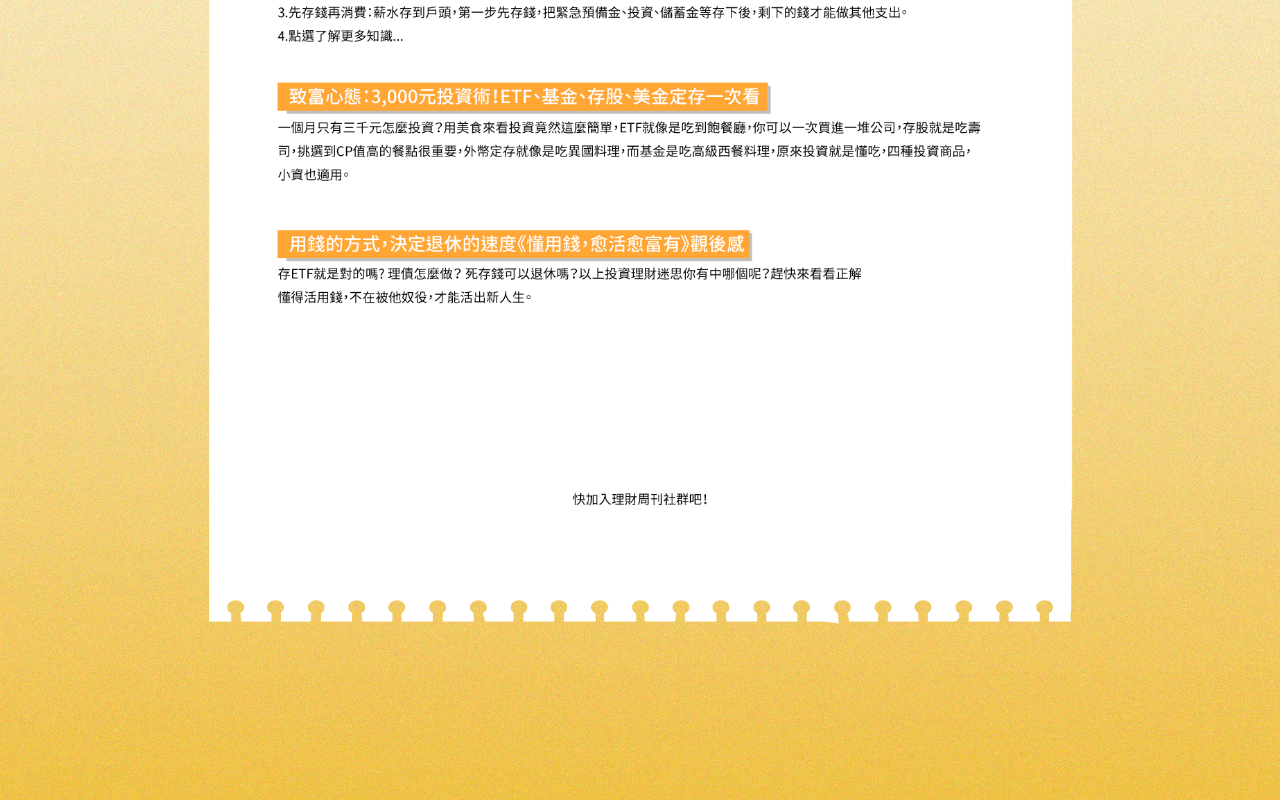
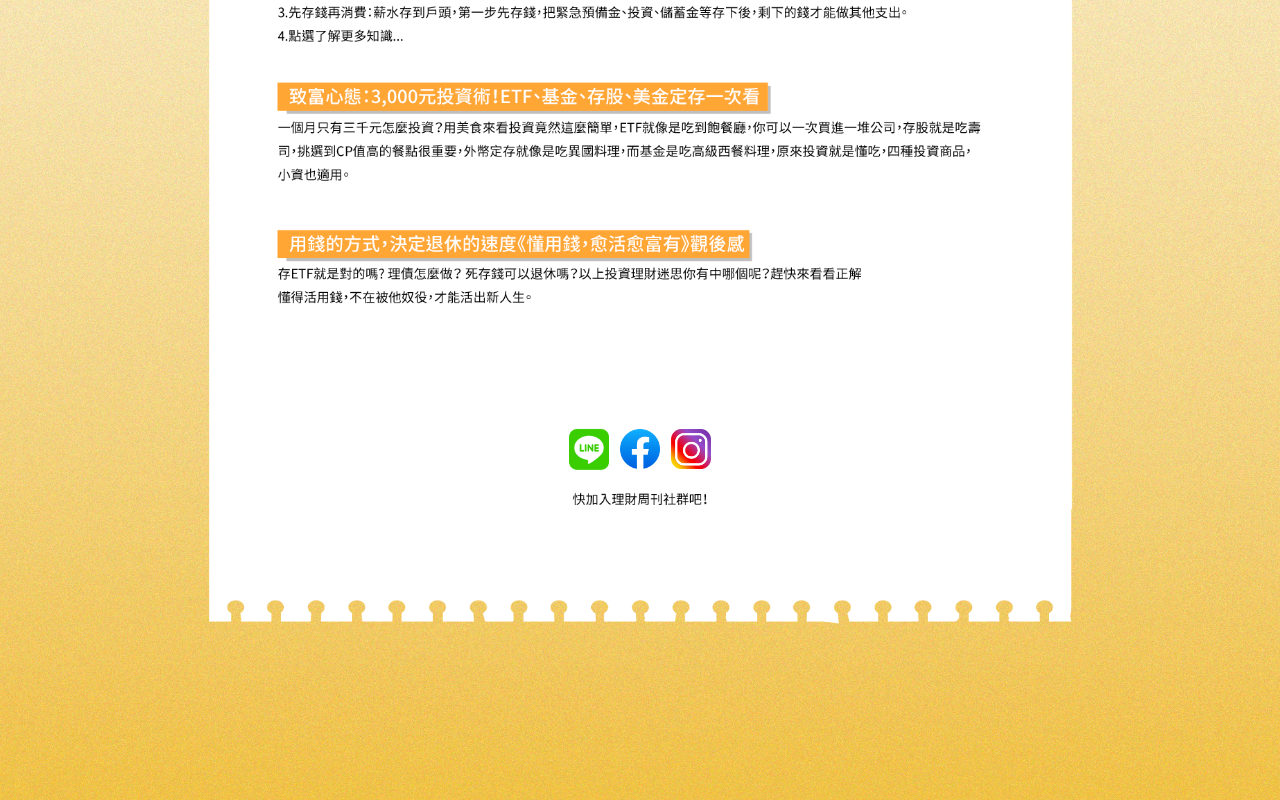
Before and after one commit to Ying-Kai-Liao/static-quiz, a Next.js app: page /finish/0 in a window 1280 px wide. Shown: the part 1195-1995 px from the top of the page. Built offline with nearby package versions, Linux system fonts and the light colour scheme.

Commit message:
social icon

```diff
--- a/app/finish/[score]/ScoreClient.tsx
+++ b/app/finish/[score]/ScoreClient.tsx
@@ -88,8 +88,8 @@ const ScoreClient: React.FC<ScoreClientProps> = ({
       {/* 社群連結 */}
       <div className={`
            ${size.width > 640
-          ? 'text-center absolute top-[82%] left-[50%] translate-x-[-50%] translate-y-[-50%]'
-          : 'text-center absolute top-[310%]  left-[50%] translate-x-[-50%] translate-y-[-50%]'}
+          ? 'z-10 text-center absolute top-[82%] left-[50%] translate-x-[-50%] translate-y-[-50%]'
+          : 'z-10 text-center absolute top-[310%]  left-[50%] translate-x-[-50%] translate-y-[-50%]'}
         `}>
         <Link href="https://www.facebook.com/moneyweekly.tw?mibextid=LQQJ4d">
           <button type="button">
@@ -99,8 +99,8 @@ const ScoreClient: React.FC<ScoreClientProps> = ({
       </div>
       <div className={`
            ${size.width > 640
-          ? 'text-center absolute top-[82%] left-[46%] translate-x-[-50%] translate-y-[-50%]'
-          : 'text-center absolute top-[310%]  left-[35%] translate-x-[-50%] translate-y-[-50%]'}
+          ? 'z-10 text-center absolute top-[82%] left-[46%] translate-x-[-50%] translate-y-[-50%]'
+          : 'z-10 text-center absolute top-[310%]  left-[35%] translate-x-[-50%] translate-y-[-50%]'}
         `}>
         <Link href="https://lin.ee/Q0VwsSQ">
           <button color="line" type="button">
@@ -110,8 +110,8 @@ const ScoreClient: React.FC<ScoreClientProps> = ({
       </div>
       <div className={`
            ${size.width > 640
-          ? 'text-center absolute top-[82%] left-[54%] translate-x-[-50%] translate-y-[-50%]'
-          : 'text-center absolute top-[310%]  left-[65%] translate-x-[-50%] translate-y-[-50%]'}
+          ? 'z-10 text-center absolute top-[82%] left-[54%] translate-x-[-50%] translate-y-[-50%]'
+          : 'z-10 text-center absolute top-[310%]  left-[65%] translate-x-[-50%] translate-y-[-50%]'}
         `}>
         <Link href="https://instagram.com/moneyweekly.ig?igshid=MzRlODBiNWFlZA==">
           <button color="instagram" type="button">
@@ -166,8 +166,8 @@ const ScoreClient: React.FC<ScoreClientProps> = ({
       {/* 社群連結 */}
       <div className={`
            ${size.width > 640
-          ? 'text-center absolute top-[82%] left-[50%] translate-x-[-50%] translate-y-[-50%]'
-          : 'text-center absolute top-[300%]  left-[50%] translate-x-[-50%] translate-y-[-50%]'}
+          ? 'z-10 text-center absolute top-[82%] left-[50%] translate-x-[-50%] translate-y-[-50%]'
+          : 'z-10 text-center absolute top-[300%]  left-[50%] translate-x-[-50%] translate-y-[-50%]'}
         `}>
         <Link href="https://www.facebook.com/moneyweekly.tw?mibextid=LQQJ4d">
           <button type="button">
@@ -177,8 +177,8 @@ const ScoreClient: React.FC<ScoreClientProps> = ({
       </div>
       <div className={`
            ${size.width > 640
-          ? 'text-center absolute top-[82%] left-[46%] translate-x-[-50%] translate-y-[-50%]'
-          : 'text-center absolute top-[300%]  left-[35%] translate-x-[-50%] translate-y-[-50%]'}
+          ? 'z-10 text-center absolute top-[82%] left-[46%] translate-x-[-50%] translate-y-[-50%]'
+          : 'z-10 text-center absolute top-[300%]  left-[35%] translate-x-[-50%] translate-y-[-50%]'}
         `}>
         <Link href="https://lin.ee/Q0VwsSQ">
           <button color="line" type="button">
@@ -188,8 +188,8 @@ const ScoreClient: React.FC<ScoreClientProps> = ({
       </div>
       <div className={`
            ${size.width > 640
-          ? 'text-center absolute top-[82%] left-[54%] translate-x-[-50%] translate-y-[-50%]'
-          : 'text-center absolute top-[300%]  left-[65%] translate-x-[-50%] translate-y-[-50%]'}
+          ? 'z-10 text-center absolute top-[82%] left-[54%] translate-x-[-50%] translate-y-[-50%]'
+          : 'z-10 text-center absolute top-[300%]  left-[65%] translate-x-[-50%] translate-y-[-50%]'}
         `}>
         <Link href="https://instagram.com/moneyweekly.ig?igshid=MzRlODBiNWFlZA==">
           <button color="instagram" type="button">
```
